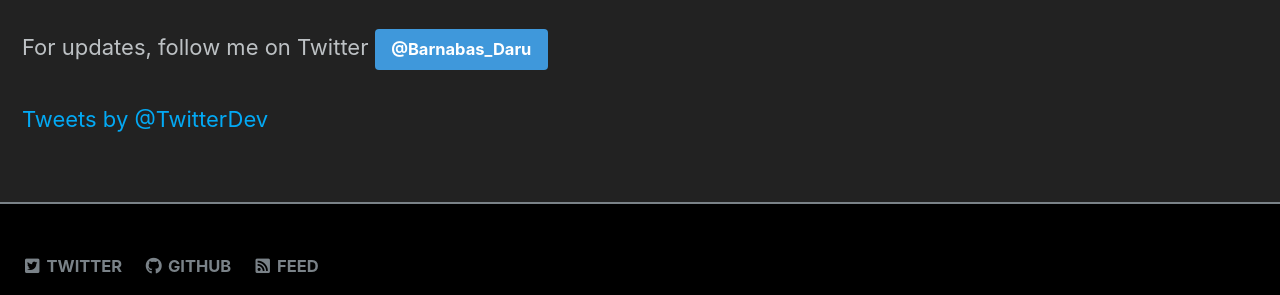
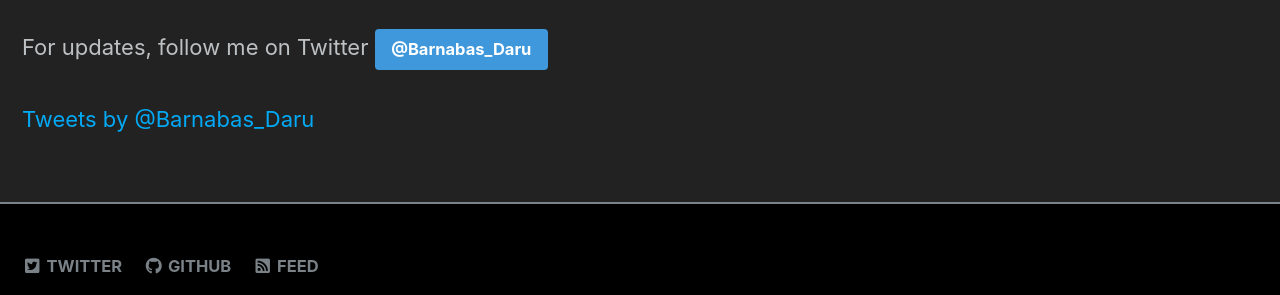
Before and after one commit to darunabas/darulab.github.io, a Jekyll site: the page built from index.html, in a window 1280 px wide. Shown: the part 1264-1559 px from the top of the page. Built offline with Jekyll 4.4.1, drawn with Linux system fonts in a browser that asks for light colours; cached includes are drawn as plain includes; the list of posts is cut into pages by our own code.

Commit message:
Update index.html

```diff
--- a/index.html
+++ b/index.html
@@ -29,6 +29,6 @@
 
 <a class="twitter-timeline"
   href="https://twitter.com/Barnabas_Daru"
-  data-chrome="nofooter noborders">
-Tweets by @TwitterDev
+  data-tweet-limit="3">
+Tweets by @Barnabas_Daru
 </a>
```
